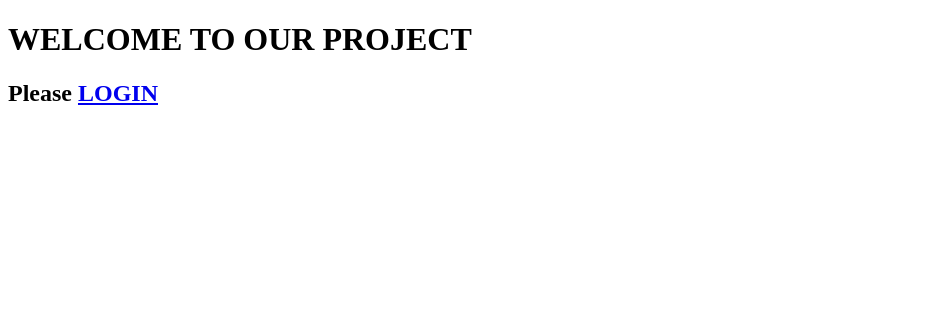
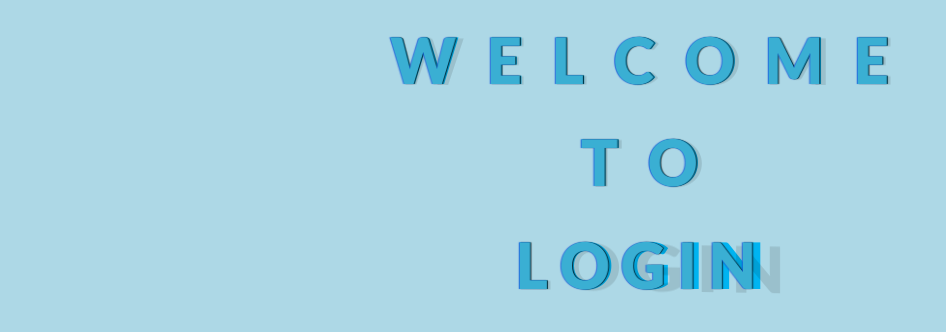
Before and after one commit to cn331project1/cn331project1.github.io, a Django app: page / in a window 1280 px wide. Shown: the top 332 px of the page, without its empty margins (0-946 px from the left). Run offline with Django 3.2, Linux system fonts and the light colour scheme.

Commit message:
CSS homePage

```diff
--- a/cn331project1/home/templates/home/index.html
+++ b/cn331project1/home/templates/home/index.html
@@ -1,11 +1,22 @@
+{%load static %}
+
 <!DOCTYPE html>
 <html>
     <head>
         <title>Home</title>
+        <link rel="stylesheet" type="text/css" href="{% static '/css/cube.css' %}">
     </head>
     <body>
-        <h1> WELCOME TO OUR PROJECT </h1>
-        <h2>Please <a href="{% url 'users:login' %}">LOGIN</a></h2>
-
+        <div class="foo">
+            <span class="letter" data-letter="W">W</span>
+            <span class="letter" data-letter="E">E</span>
+            <span class="letter" data-letter="L">L</span>
+            <span class="letter" data-letter="C">C</span>
+            <span class="letter" data-letter="O">O</span>
+            <span class="letter" data-letter="M">M</span>
+            <span class="letter" data-letter="E">E</span>
+            <br><span class="letter" data-letter="T">T</span>
+            <span class="letter" data-letter="O">O</span>
+            <br><a href="{% url 'users:login' %}"><span class="letter" data-letter="L O G I N">L O G I N</a></span>
+          </div>
     </body>
-</html>
--- /dev/null
+++ b/cn331project1/static/css/cube.css
@@ -0,0 +1,73 @@
+@import url(https://fonts.googleapis.com/css?family=Lato:900);
+*, *:before, *:after{
+  box-sizing:border-box;
+}
+body{
+  font-family: 'Lato', sans-serif;
+}
+div.foo{
+  width: 90%;
+  margin: 0 auto;
+  text-align: center;
+}
+.letter{
+  display: inline-block;
+  font-weight: 900;
+  font-size: 4em;
+  margin: 0.2em;
+  position: relative;
+  color: #00B4F1;
+  transform-style: preserve-3d;
+  perspective: 400;
+  z-index: 1;
+}
+.letter:before, .letter:after{
+  position:absolute;
+  content: attr(data-letter);
+  transform-origin: top left;
+  top:0;
+  left:0;
+}
+.letter, .letter:before, .letter:after{
+  transition: all 0.3s ease-in-out;
+}
+.letter:before{
+  color: rgb(58, 175, 211);
+  text-shadow:
+    -1px 0px 1px rgba(14, 78, 218, 0.8),
+    1px 0px 1px rgba(0,0,0,.8);
+  z-index: 3;
+  transform:
+    rotateX(0deg)
+    rotateY(-15deg)
+    rotateZ(0deg);
+}
+.letter:after{
+  color: rgba(0,0,0,.11);
+  z-index:2;
+  transform:
+    scale(1.08,1)
+    rotateX(0deg)
+    rotateY(0deg)
+    rotateZ(0deg)
+    skew(0deg,1deg);
+}
+.letter:hover:before{
+  color: rgb(58, 175, 211);
+  transform:
+    rotateX(0deg)
+    rotateY(-40deg)
+    rotateZ(0deg);
+}
+.letter:hover:after{
+  transform:
+    scale(1.08,1)
+    rotateX(0deg)
+    rotateY(40deg)
+    rotateZ(0deg)
+    skew(0deg,22deg);
+}
+body{
+  background: lightblue ;
+
+  }
```
